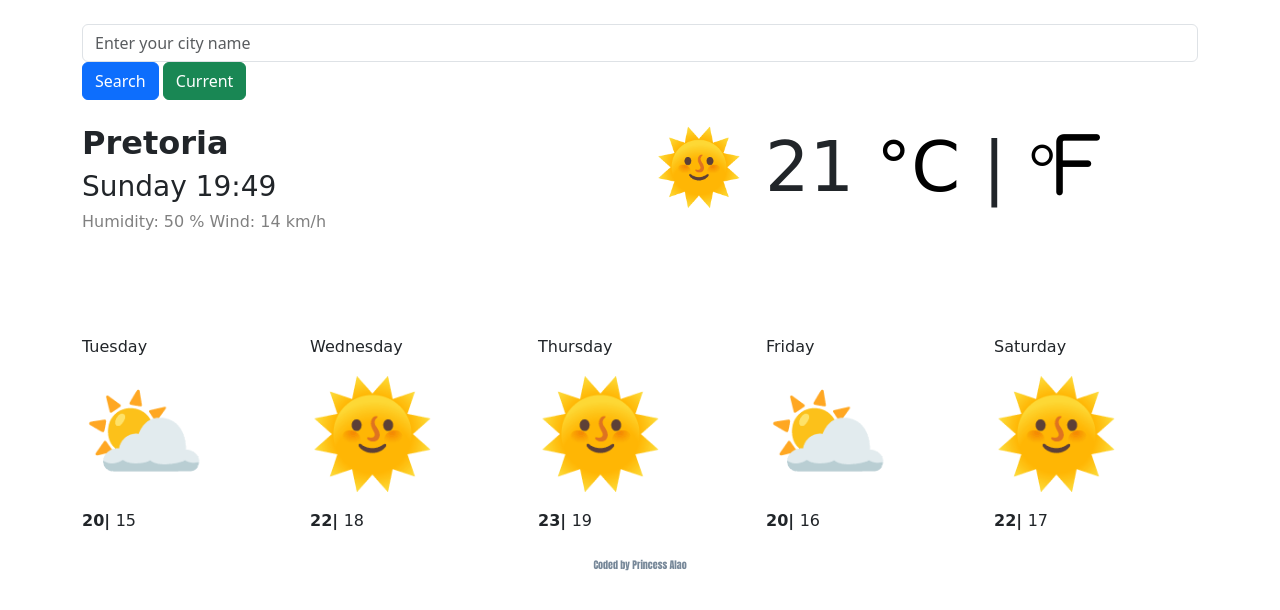
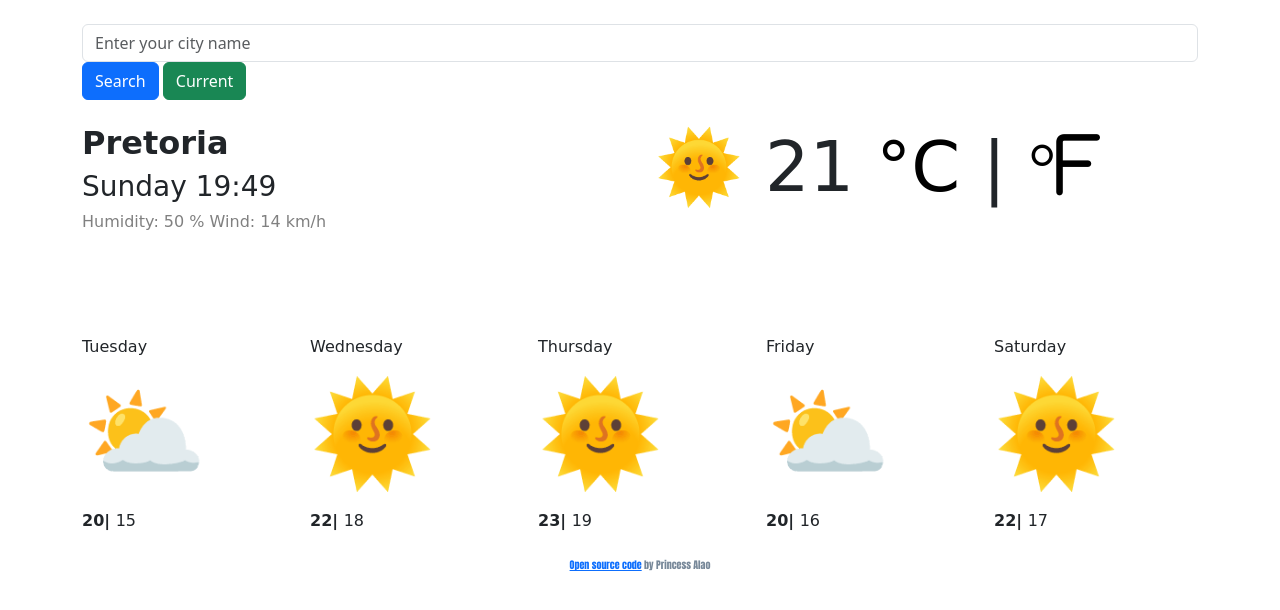
Before and after one commit to Priala/My-weather-project, a plain HTML site: page index.html in a window 1280 px wide. Drawn offline with nearby package versions, Linux system fonts and the light colour scheme.

Commit message:
Added  open source code link

```diff
--- a/index.html
+++ b/index.html
@@ -133,7 +133,7 @@
     </div>
     <br />
     <p>
-    Coded by Princess Alao
+     <a href="https://github.com/Priala/My-weather-project">Open source code</a> by Princess Alao
     </p>
 
 <script src="/weather.js"></script>
```
